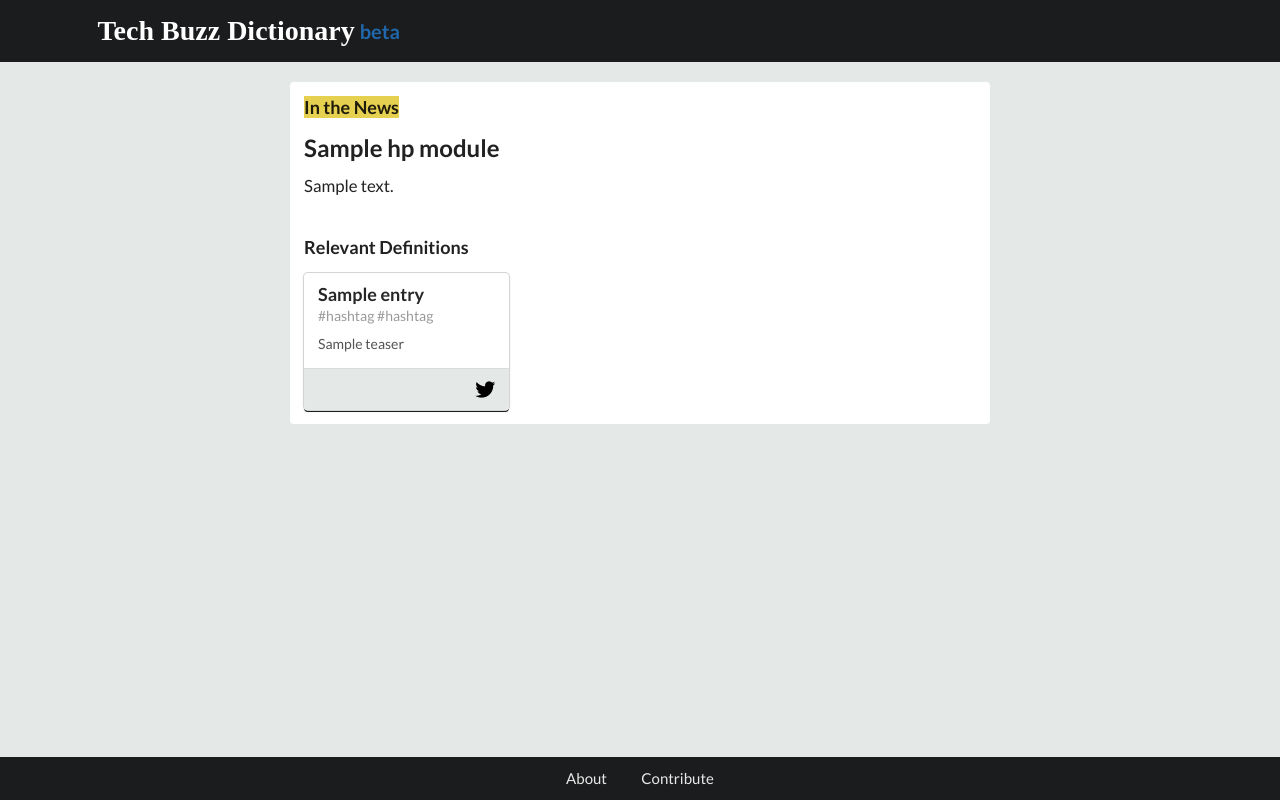
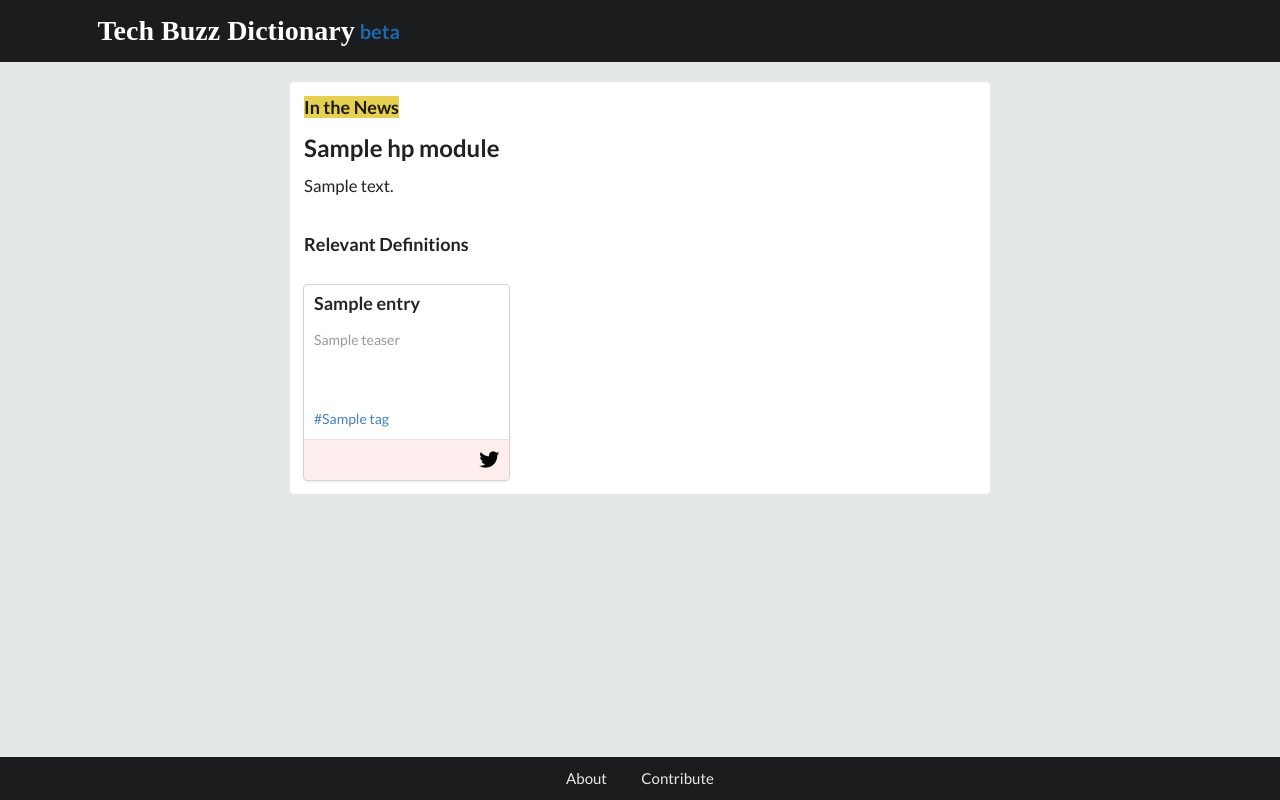
Before and after one commit to ericagreeene/tech-dict, a Flask app: template templates/homepage.html in a window 1280 px wide. Run offline with Flask 2, Linux system fonts and the light colour scheme; the template is opened without the code that fills it: most values are stand-ins (such as "Sample title", 1, 10 or a date in 2020); some libraries are stand-ins or nearby versions; some web fonts are replaced.

Commit message:
Add tags to preview cards

```diff
--- a/app.py
+++ b/app.py
@@ -106,6 +106,7 @@ def _get_homepage():
                     'title': e.title.lower(),
                     'id': e.id,
                     'teaser': e.fields().get("teaser", ""),
+                    'tags': e.definition[0].fields().get("tags", []),
                 } for e in m.entries],
         } for m in modules
     ]
--- a/static/style.css
+++ b/static/style.css
@@ -108,7 +108,7 @@ img {
 }
 
 .content.extra {
-    background-color: #E4E9E8 !important;
+    background-color: #FDEDED !important;
 }
 
 .hp-cards {
@@ -140,3 +140,15 @@ img {
 .in-the-news {
     margin: 0px;
 }
+
+.content {
+    padding: 10px !important;
+}
+
+.meta {
+    min-height: 80px;
+}
+
+.card-description {
+    font-size: 14px;
+}
--- a/templates/contribute.html
+++ b/templates/contribute.html
@@ -4,8 +4,10 @@
 {{ super() }}
 
 <div class="ui text container">
+  <div class="ui segment">
 <h2><span id="about-title">Contribute</span></h2>
   {{ text | markdown }}
+  </div>
 </div>
 
 {% endblock %}
--- a/templates/homepage.html
+++ b/templates/homepage.html
@@ -21,19 +21,26 @@
   </div>
 
   <div class="ui segment">
-    <h3>Relevant Definitions</h3>
+    <h3 class="ui header">Relevant Definitions</h3>
+  </div>
 
-    <div class="ui three stackable cards">
+  <div class="ui segment">
+    <div class="ui three stackable cards compact">
       {% for e in m.get("entries") %}
-      <a class="ui black card" href="{{url_for('entry', entry_id=e.get('id'))}}">
+      <a class="ui card" href="{{url_for('entry', entry_id=e.get('id'))}}">
         <div class="content">
-          <div class="header entry-preview">{{ e.title }}</div>
+          <div class="ui header entry-preview">{{ e.title }}</div>
           <div class="meta">
-            <p>#hashtag #hashtag</p>
+            <div class="card-description">
+              {{ e.get('teaser') }}
+            </div>
           </div>
-          <div class="description">
-            {{ e.get('teaser') }}
-          </div>
+
+          <p class="card-tags">
+            {% for t in e.get("tags") %}
+            #{{ t }}
+            {% endfor %}
+          </p>
         </div>
 
         <div class="extra content">
```
